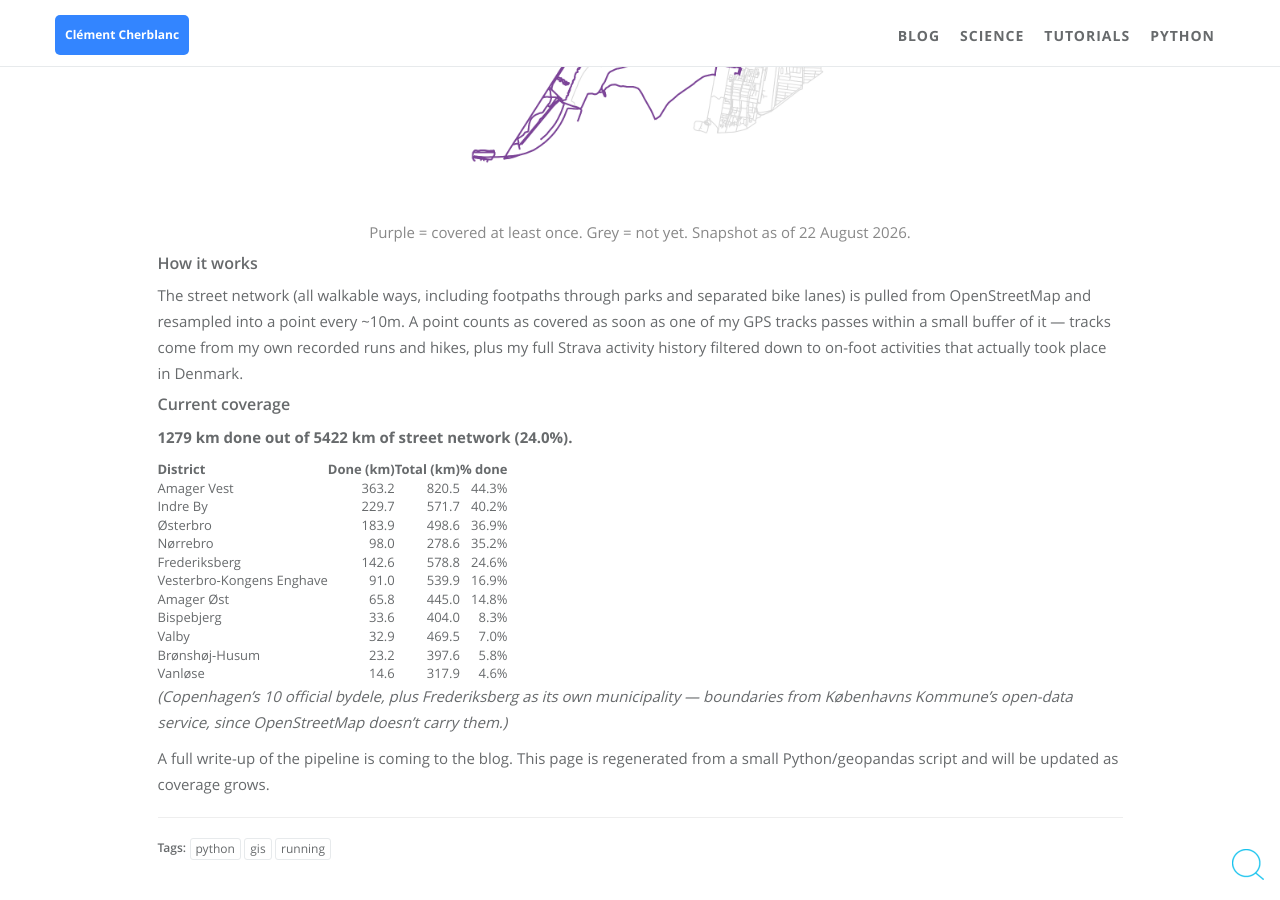
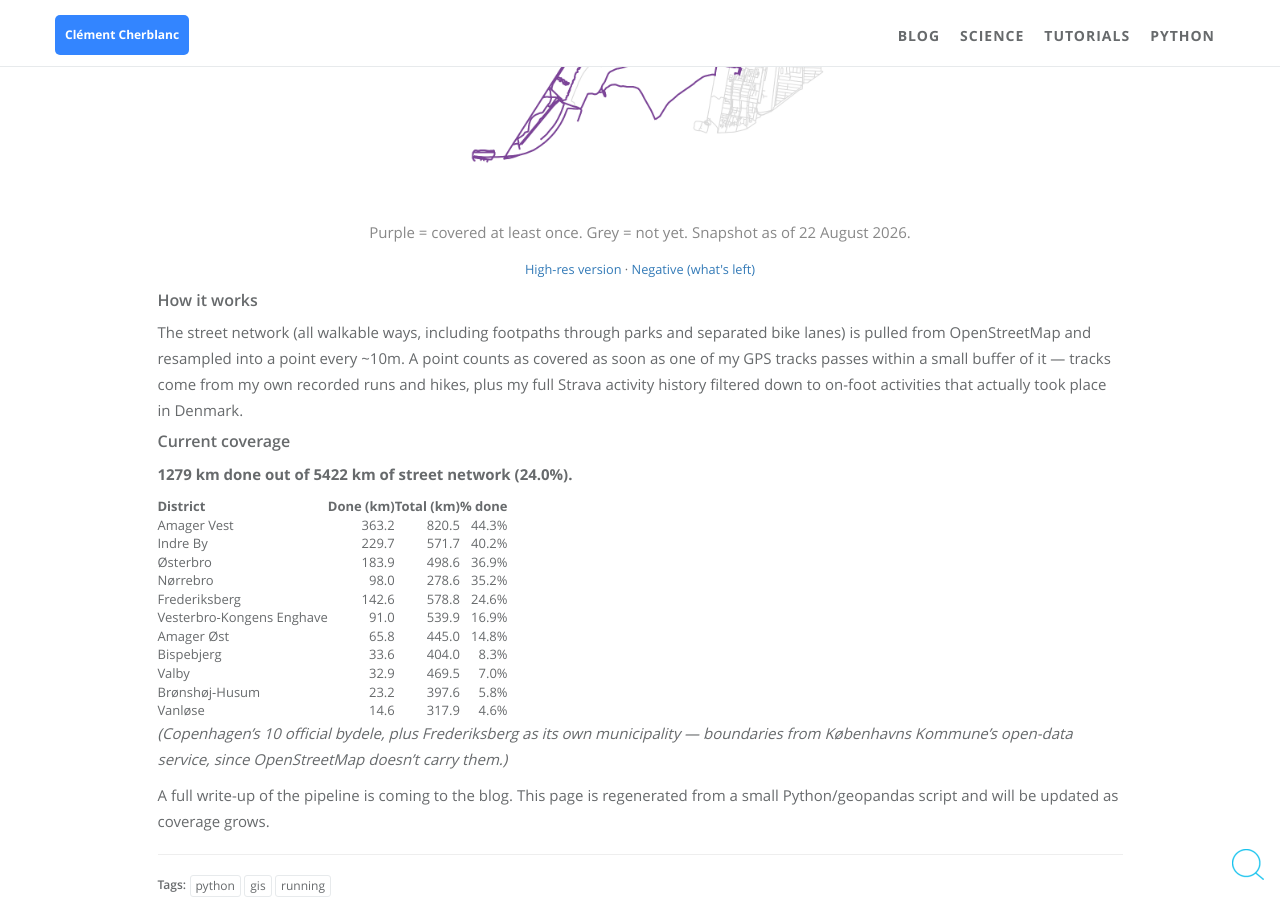
Before and after one commit to ClemAntarctica/ClemAntarctica.github.io, a Jekyll site: the page built from ES_CPH.md, in a window 1280 px wide and 900 px high, scrolled down 1435 px. Built offline with Jekyll 4.4.1, drawn with Linux system fonts in a browser that asks for light colours; comment, search, counter and statistics services are not loaded.

Commit message:
Added high res and negative map for ES_CPH

```diff
--- a/ES_CPH.md
+++ b/ES_CPH.md
@@ -15,6 +15,8 @@ Inspired by the "every street" mapping challenge, this project tracks exactly wh
 <img src="{{ "/static/assets/img/landing/es_cph_coverage.png" | prepend: site.baseurl }}" width="100%">
 
 <p class="text-center text-muted">Purple = covered at least once. Grey = not yet. Snapshot as of 22 August 2026.</p>
+
+<p class="text-center"><small><a href="{{ "/static/assets/img/landing/es_cph_coverage_HR.png" | prepend: site.baseurl }}">High-res version</a> &middot; <a href="{{ "/static/assets/img/landing/es_cph_coverage_negative.png" | prepend: site.baseurl }}">Negative (what's left)</a></small></p>
 
 ### How it works
 
```
Also changed, not shown: static/assets/img/landing/es_cph_coverage.png.
